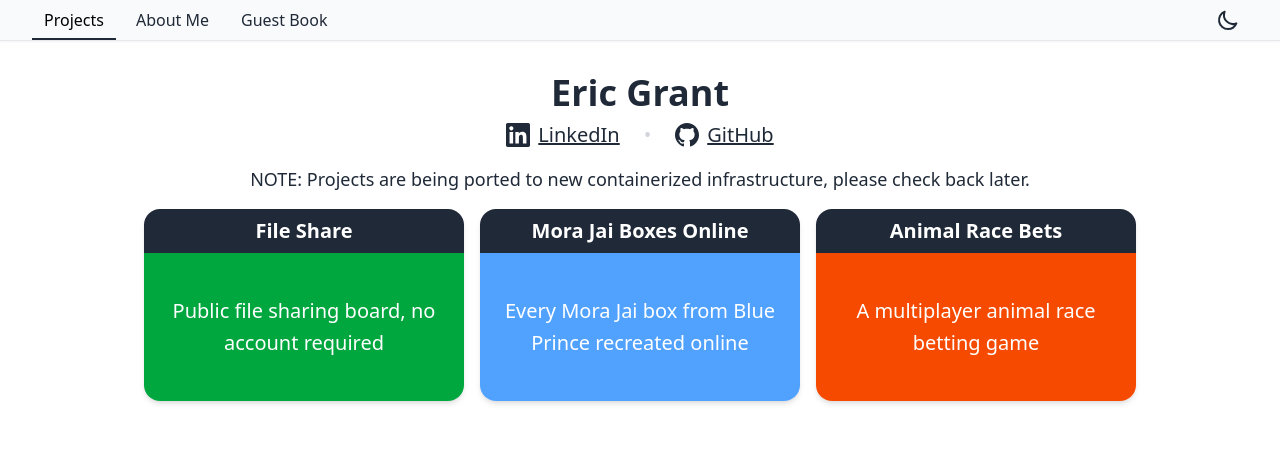
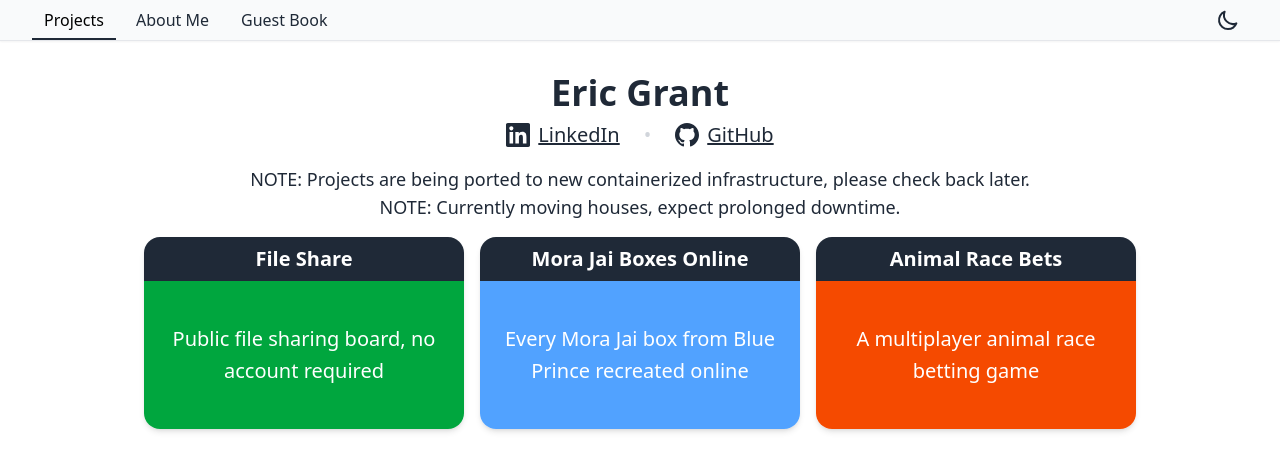
Before and after one commit to ericgi231-me/portfolio-site, a React (Vite) app in the folder packages/react/: page / in a window 1280 px wide. Shown: the top 470 px of the page. Built offline with nearby package versions, Linux system fonts and the light colour scheme.

Commit message:
Adding a note about server downtime

```diff
--- a/packages/react/src/pages/ProjectsPage.tsx
+++ b/packages/react/src/pages/ProjectsPage.tsx
@@ -5,6 +5,7 @@ const ProjectsPage = () => {
     <>
       <NameAndLinks />
       <p className="flex content-center justify-center text-lg text-text">NOTE: Projects are being ported to new containerized infrastructure, please check back later.</p>
+      <p className="flex content-center justify-center text-lg text-text">NOTE: Currently moving houses, expect prolonged downtime.</p>
       <ProjectGrid />
     </>
   )
```
